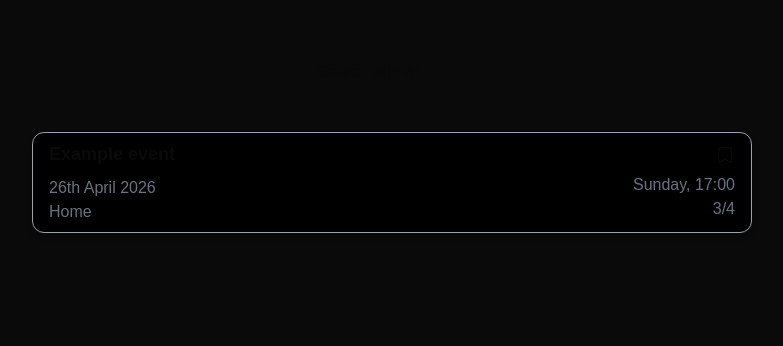
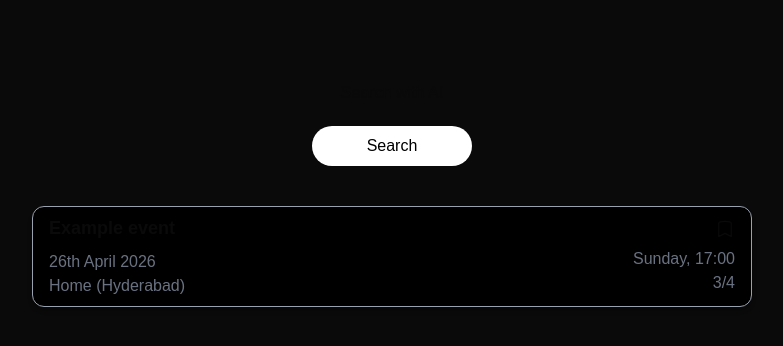
Before and after one commit to enthachithram/connect-4, a Next.js app: page /search in a window 1280 px wide. Shown: the top 346 px of the page, without its empty margins (248-1031 px from the left). Built offline with nearby package versions, Linux system fonts and the light colour scheme; no server answers.

Commit message:
updated RAG search UI + little improvements

```diff
--- a/src/app/cities/[cityid]/events/page.tsx
+++ b/src/app/cities/[cityid]/events/page.tsx
@@ -51,7 +51,7 @@ const Events = () => {
 
 
             {loading ? <h1 className="text-2xl "><div className="spinner border-t-transparent"></div></h1> : eventlist.length === 0 ? <h1>No events yet</h1> :
-                <EventCards eventlist={eventlist} />
+                <EventCards eventlist={eventlist} search={false} />
             }
 
             <div className="text-black fixed bottom-10 right-10 hover:scale-106 transition-all duration-300 border py-1.5 px-3 bg-white rounded-3xl "> <Link href={`/cities/` + cityid + `/create`}> Create an event </Link> </div>
--- a/src/app/components/EventCards.tsx
+++ b/src/app/components/EventCards.tsx
@@ -2,11 +2,11 @@
 
 import { motion } from "framer-motion";
 import Link from "next/link"
-import { BookmarkIcon, CalendarIcon, EllipsisVerticalIcon } from "@heroicons/react/24/outline"
+import { BookmarkIcon, } from "@heroicons/react/24/outline"
 
 
 
-const EventCards = (({ eventlist }: { eventlist: any }) => {
+const EventCards = (({ eventlist ,search}: { eventlist: any ,search:boolean}) => {
 
     const formatDate = (dateString: string) => {
         const date = new Date(dateString);
@@ -58,7 +58,7 @@ const EventCards = (({ eventlist }: { eventlist: any }) => {
 
                                             {/* <p className="text-gray-500 ">{event.date.toString().split("T")[1]?.slice(0, 5)} </p> */}
 
-                                            <p className="text-gray-500">{event.location}</p>
+                                            <p className="text-gray-500">{event.location} {search && "(" + event.cityid+")"}</p>
 
 
 
--- a/src/app/events/page.tsx
+++ b/src/app/events/page.tsx
@@ -47,7 +47,7 @@ const Events = () => {
 
 
             {loading ? <h1 className="text-2xl ">Loading...</h1> : eventlist.length === 0 ? <h1>No events yet</h1> :
-                <EventCards eventlist={eventlist} />
+                <EventCards eventlist={eventlist} search={true} />
             }
 
             <div className="text-white fixed bottom-7 right-5 border-2 py-1.5 px-3 bg-black rounded-3xl "> <Link href={`/cities/create`}> Create an event </Link> </div>
--- a/src/app/search/page.tsx
+++ b/src/app/search/page.tsx
@@ -44,10 +44,11 @@ const Search = (() => {
 
                 <div>
                     <form onSubmit={handlesubmit}
-                        className="w-full flex justify-center ">
+                        className="w-full flex  flex-col items-center px-5 mt-5 ">
+
                         <input
 
-                            className="w-[75%] text-center  p-2 rounded-3xl outline-none"
+                            className="w-[75%] text-center border p-2 rounded-3xl outline-none"
                             type="text"
                             required
                             placeholder="Search with AI"
@@ -55,11 +56,11 @@ const Search = (() => {
                             onChange={(e) => setQuery(e.target.value)}
 
                         />
-                        <button type="submit"> search</button>
+                        <button className="mt-3 bg-white text-black rounded-3xl py-2 px-10 hover:scale-106 transition-all duration-300 w-40" type="submit"> {loading ? <span className="spinner border-t-transparent border-black"></span>:"Search"}</button>
                     </form>
                 </div>
                 <div className="flex flex-col items-center justify-center">
-                    {loading ? <div> Loading... </div> : eventlist.length > 0 ? <EventCards eventlist={eventlist} /> : "no events match your query"}
+                    { eventlist.length > 0 ? <EventCards eventlist={eventlist} search={true} /> : "no events match your query"}
 
                 </div>
             </div>
```
